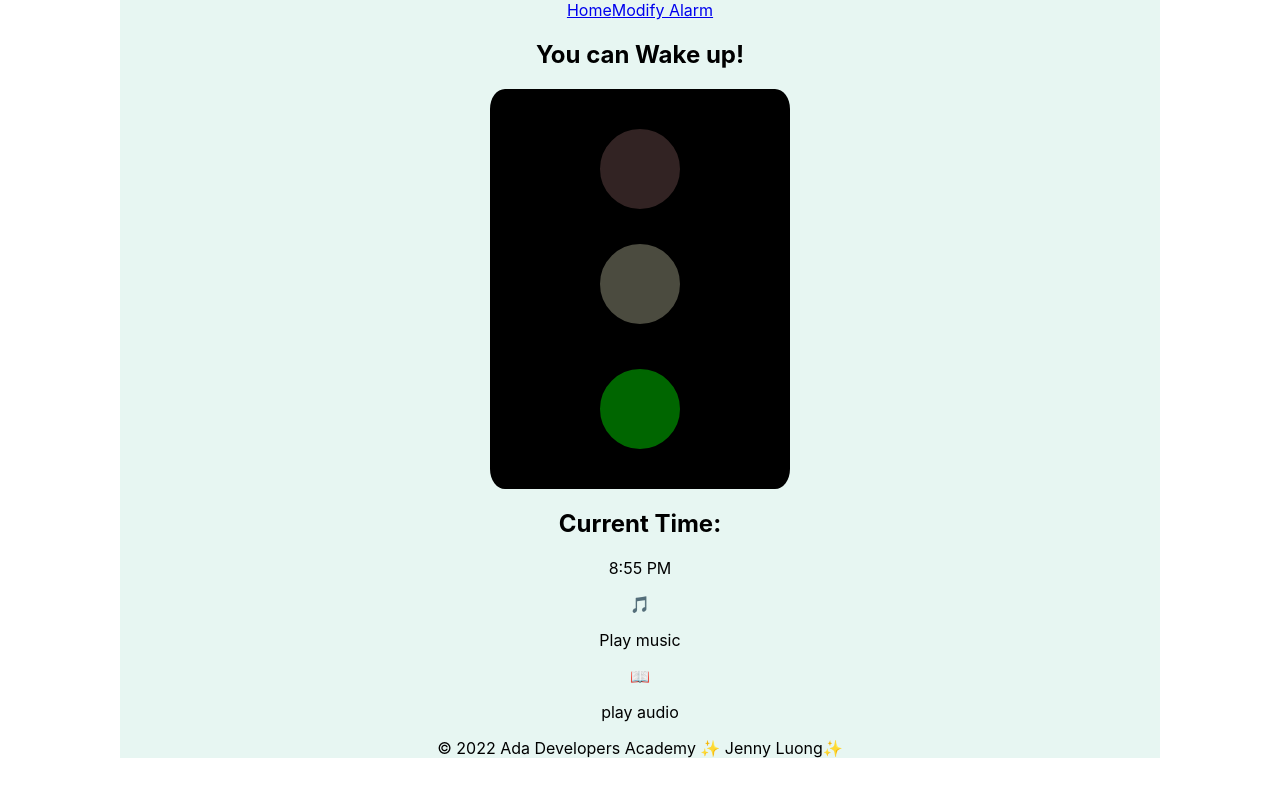
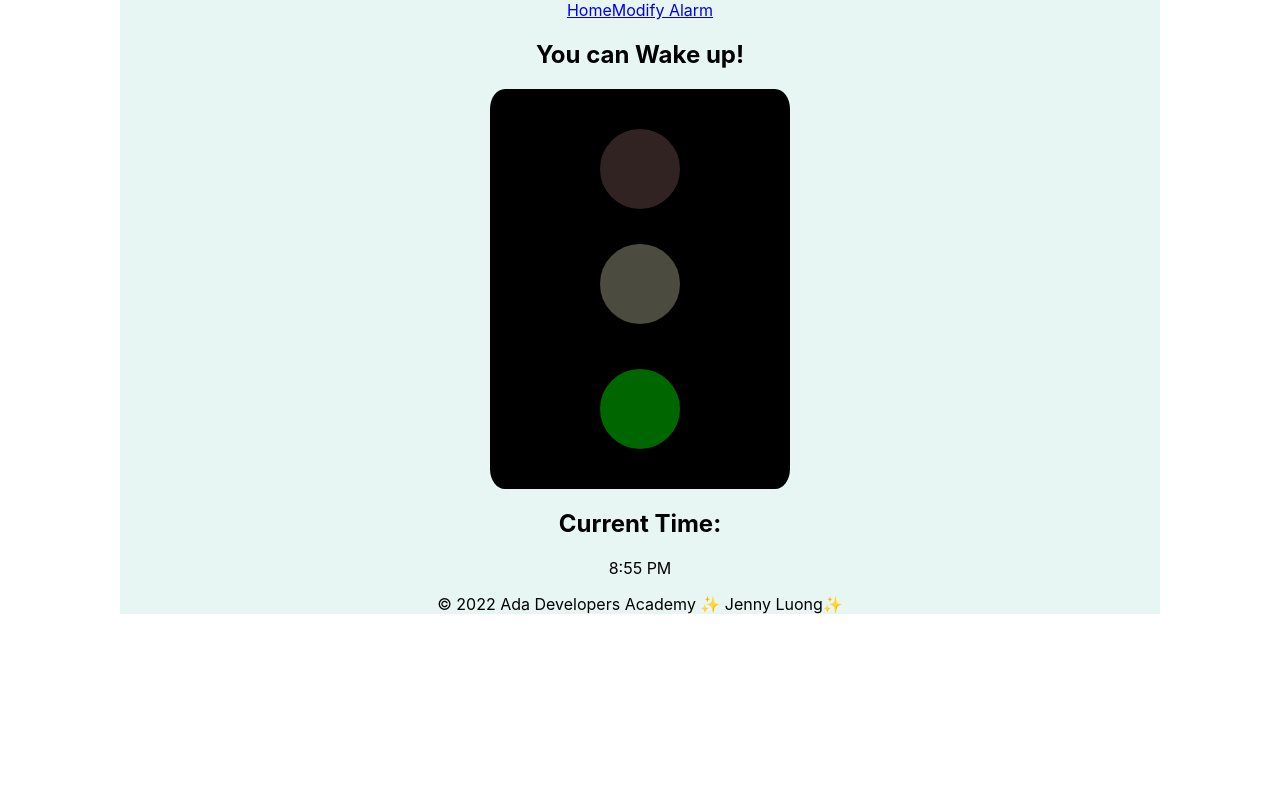
Before and after one commit to Jenny-PL/-trafficLightAppFrontEnd, a React (Create React App) app in the folder traffic_light/: page /wakeup in a window 1280 px wide. Shown: the top 796 px of the page. Built offline with nearby package versions, Linux system fonts and the light colour scheme.

Commit message:
added ternary expression to display audio or visual countdown if selected to PageOkayToWakeUp

```diff
--- a/traffic_light/src/components/PageOkayToWakeUp.tsx
+++ b/traffic_light/src/components/PageOkayToWakeUp.tsx
@@ -4,6 +4,7 @@ import CurrentTimeDisplay from "./CurrentTimeDisplay";
 import GreenTrafficLight from "./GreenTrafficLight";
 import MusicPlay from "./MusicPlay";
 import AudioBook from "./AudioBook";
+import VisualCountdown from "./VisualCountdown";
 import "./PageOkayToWakeUp.css";
 
 interface PageOkayToWakeUpProps {
@@ -23,11 +24,8 @@ function PageOkayToWakeUp({alarmTime, wakeUpToggle, audioToggle, visualDisplay}:
         <h2>You can Wake up!</h2>
         <GreenTrafficLight/>
         <CurrentTimeDisplay/>
-        {/* set ternary expression whether to display MusicPlay, and AudioBook */}
-        {/* set ternary expression whether to play wakeUpSong, and if so, display a stop button */}
-        <MusicPlay/>
-        <AudioBook/>
-        {/* <VisualCountdown/> */}
+        {audioToggle ? <> <AudioBook/> <MusicPlay/> </> : null}
+        {visualDisplay ? <VisualCountdown/> : null}
         </main>
     </>
     );
```
